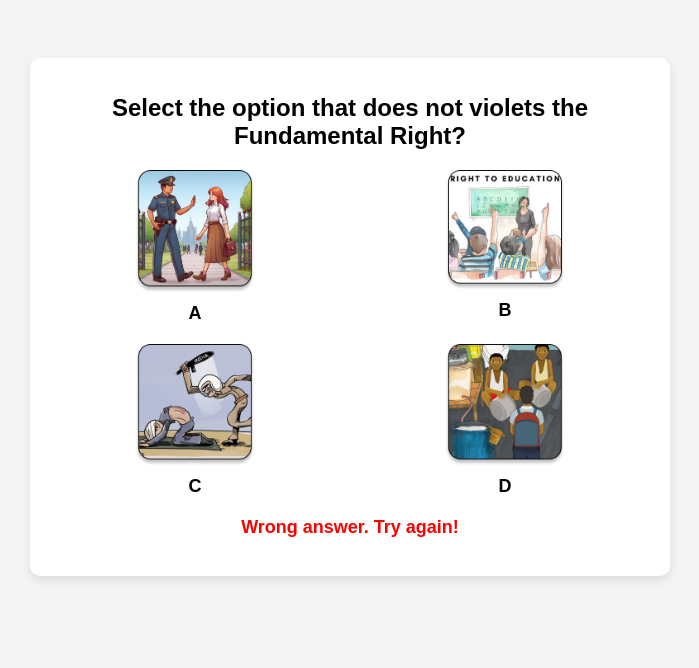
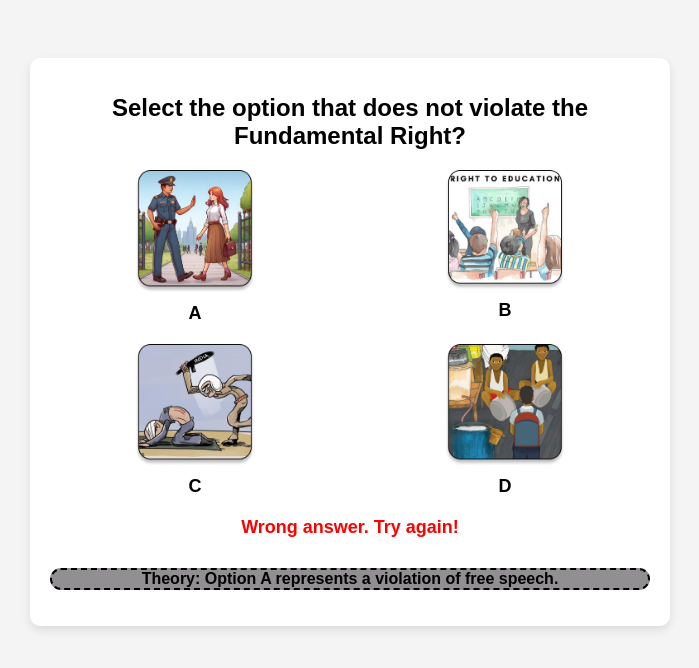
Before and after one commit to PraJwaL-SDE/spin-the-wheel, a plain HTML site: page quiz_conde.html in a window 1280 px wide. Both pictures are taken after a click on the picture 485 px from the left and 231 px from the top of the page. Shown: the whole page, without its empty margins (290-989 px from the left). Drawn offline with Linux system fonts and the light colour scheme.

Commit message:
Update quiz_conde.html

```diff
--- a/quiz_conde.html
+++ b/quiz_conde.html
@@ -63,11 +63,19 @@
             font-weight: bold;
             margin-top: 20px;
         }
+
+        #theory {
+            font-size: 16px;
+            color: #555;
+            font-weight: normal;
+            margin-top: 30px;
+            display: none;
+        }
     </style>
 </head>
 <body>
     <div class="quiz-container">
-        <h1>Select the option that does not violets the Fundamental Right?</h1>
+        <h1>Select the option that does not violate the Fundamental Right?</h1>
         <div class="options">
             <div class="option-container">
                 <img src="option_1.png" alt="Option 1" class="option" id="option1">
@@ -87,28 +95,56 @@
             </div>
         </div>
         <p id="result"></p>
+        <p id="theory" style="background-color: rgb(146, 143, 146); color: black; font-weight: bolder; border: 2px dashed black; border-radius: 20px;"></p>
     </div>
 
     <script>
         // Correct answer is option 2
         const correctAnswer = "option2";
+        let selectedOptions = new Set(); // To track clicked options
+
+        // Define theory for each option
+        const optionTheories = {
+            "option1": "Theory: Option A represents a violation of free speech.",
+            "option2": "Theory: Option B protects fundamental rights such as freedom of religion.",
+            "option3": "Theory: Option C violates the right to equality.",
+            "option4": "Theory: Option D breaches the right to education."
+        };
 
         document.querySelectorAll(".option").forEach(option => {
             option.addEventListener("click", function() {
-                checkAnswer(this.id);
+                const selectedOption = this.id;
+                selectedOptions.add(selectedOption);
+                checkAnswer(selectedOption);
             });
         });
 
         function checkAnswer(selectedOption) {
             const resultText = document.getElementById("result");
+            const theoryText = document.getElementById("theory");
 
             if (selectedOption === correctAnswer) {
-                resultText.textContent = "Correct! This is the flag of India.";
+                resultText.textContent = "Correct! This option does not violate the fundamental rights.";
                 resultText.style.color = "green";
             } else {
                 resultText.textContent = "Wrong answer. Try again!";
                 resultText.style.color = "red";
             }
+
+            // Show specific theory based on the selected option
+            theoryText.textContent = optionTheories[selectedOption];
+            theoryText.style.display = "block"; // Display the theory
+
+            // Show all theories once all options have been clicked
+            if (selectedOptions.size === 4) {
+                showFinalTheory();
+            }
+        }
+
+        function showFinalTheory() {
+            const finalTheory = "All options explored: Understanding the nuances of fundamental rights is key to ensuring their protection.";
+            const theoryText = document.getElementById("theory");
+            theoryText.textContent += ` ${finalTheory}`;
         }
     </script>
 </body>
```
